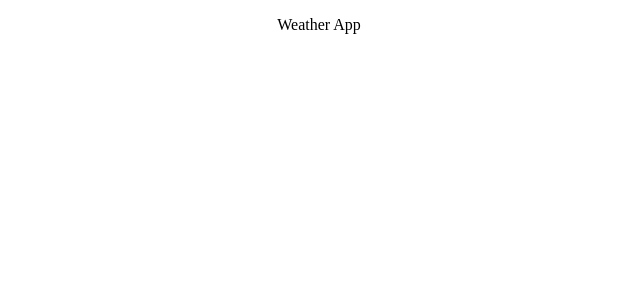
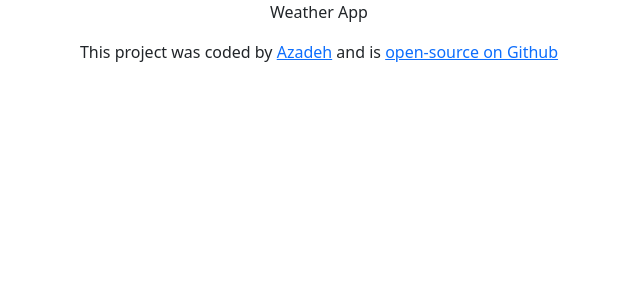
Before and after one commit to azadeh-92/react2, a React (Create React App) app: page / in a window 1280 px wide. Shown: the top 300 px of the page, without its empty margins (321-961 px from the left). Built offline with nearby package versions, Linux system fonts and the light colour scheme; the HTML template or start-up script is replaced by a standard one.

Commit message:
install bootstrap

```diff
--- a/package.json
+++ b/package.json
@@ -6,6 +6,7 @@
     "@testing-library/jest-dom": "^5.17.0",
     "@testing-library/react": "^13.4.0",
     "@testing-library/user-event": "^13.5.0",
+    "bootstrap": "5.3.1",
     "react": "^18.2.0",
     "react-dom": "^18.2.0",
     "react-scripts": "5.0.1",
--- a/src/App.js
+++ b/src/App.js
@@ -3,7 +3,16 @@
 function App() {
   return (
     <div className="App">
-      <p>Weather App</p>
+      <container>
+        <p>Weather App</p>
+        <footer>
+          This project was coded by{" "}
+          <a href="https://github.com/azadeh-92">Azadeh</a> and is{" "}
+          <a href="https://github.com/azadeh-92/react2">
+            open-source on Github
+          </a>
+        </footer>
+      </container>
     </div>
   );
 }
--- a/src/index.js
+++ b/src/index.js
@@ -1,6 +1,7 @@
 import React from "react";
 import ReactDOM from "react-dom/client";
 import App from "./App";
+import "bootstrap/dist/css/bootstrap.css";
 import reportWebVitals from "./reportWebVitals";
 
 const root = ReactDOM.createRoot(document.getElementById("root"));
```
Also changed, not shown: 1 other file (tests, documents, lock files or other folders).
